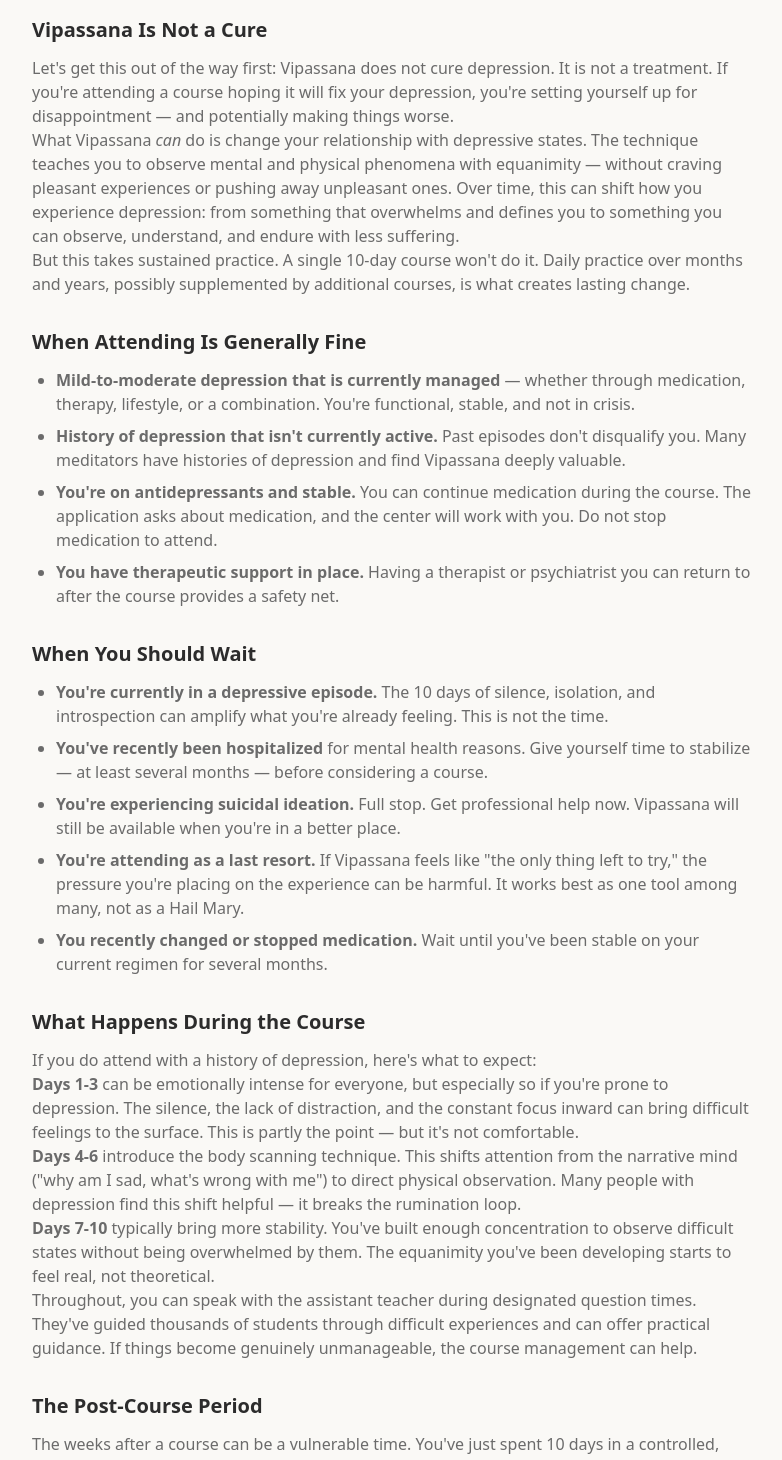
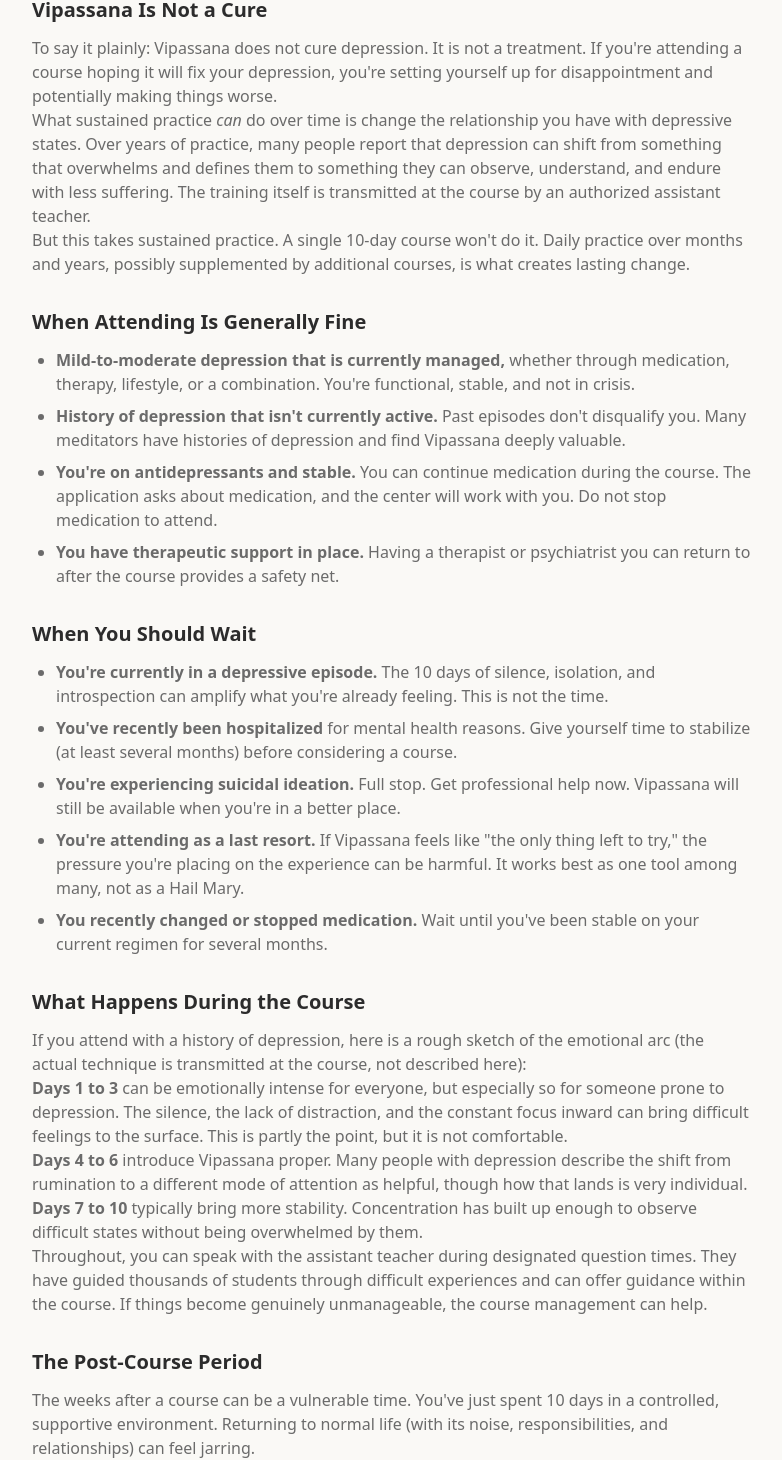
Before and after one commit to m13v/vipassana-cool, a Next.js app: page /faq/vipassana-and-depression in a window 1280 px wide. Shown: the part 775-2235 px from the top of the page, without its empty margins (248-1030 px from the left). Built offline with nearby package versions, Linux system fonts and the light colour scheme.

Commit message:
Refine copy on Vipassana and depression FAQ page

```diff
--- a/src/app/faq/vipassana-and-depression/page.tsx
+++ b/src/app/faq/vipassana-and-depression/page.tsx
@@ -3,7 +3,7 @@
 import Link from "next/link";
 
 export const metadata: Metadata = {
-  title: "Vipassana & Depression — What You Need to Know Before Attending",
+  title: "Vipassana and Depression: What to Know Before Attending",
   description:
     "Can you do Vipassana with depression? When it helps, when to wait, what happens during the course, and why it's not a replacement for professional treatment.",
   alternates: { canonical: "https://vipassana.cool/faq/vipassana-and-depression" },
@@ -14,7 +14,7 @@
     <FaqDetailPage
       pageId="faq-vipassana-and-depression"
       title="Vipassana & Depression"
-      description="Honest guidance on attending a Vipassana course when you have depression — when it helps, when to wait, and what to expect."
+      description="Honest guidance on attending a Vipassana course when you have depression: when it helps, when to wait, and what to expect."
       schemaFaqs={[
         {
           question: "Can I do Vipassana if I have depression?",
@@ -24,7 +24,7 @@
         {
           question: "Does Vipassana cure depression?",
           answer:
-            "No. Vipassana is not a treatment for depression and should not be used as a replacement for professional mental health care. However, many practitioners report that the technique — particularly developing equanimity toward difficult mind states — helps them relate to depressive episodes differently over time.",
+            "No. Vipassana is not a treatment for depression and should not be used as a replacement for professional mental health care. However, many practitioners report that, over time, the training received at the course helps them relate to depressive episodes differently.",
         },
         {
           question: "Is Vipassana dangerous for people with depression?",
@@ -43,7 +43,7 @@
       <div className="mb-8 rounded-lg border border-accent/20 bg-accent/5 p-4">
         <p className="text-sm font-medium text-accent mb-1">TL;DR</p>
         <p className="text-sm text-muted">
-          People with mild-to-moderate, managed depression can benefit from Vipassana. The technique teaches equanimity toward difficult mind states, which helps practitioners relate to depressive episodes differently over time. However, Vipassana is not a treatment for depression and should not replace professional care. If you are in an acute depressive episode, wait until you are more stable — the intense introspection and isolation of a 10-day course can temporarily amplify symptoms. Be honest on the application, continue prescribed medications, and consult your therapist or psychiatrist before attending.
+          People with mild-to-moderate, managed depression can benefit from attending a course. Many practitioners report that, over time, their relationship to depressive episodes changes. However, Vipassana is not a treatment for depression and should not replace professional care. If you are in an acute depressive episode, wait until you are more stable; the intense introspection and isolation of a 10-day course can temporarily amplify symptoms. Be honest on the application, continue prescribed medications, and consult your therapist or psychiatrist before attending.
         </p>
       </div>
 
@@ -57,10 +57,10 @@
       <section>
         <h2 className="mb-3 text-xl font-bold text-foreground">Vipassana Is Not a Cure</h2>
         <p>
-          Let&apos;s get this out of the way first: Vipassana does not cure depression. It is not a treatment. If you&apos;re attending a course hoping it will fix your depression, you&apos;re setting yourself up for disappointment — and potentially making things worse.
+          To say it plainly: Vipassana does not cure depression. It is not a treatment. If you&apos;re attending a course hoping it will fix your depression, you&apos;re setting yourself up for disappointment and potentially making things worse.
         </p>
         <p>
-          What Vipassana <em>can</em> do is change your relationship with depressive states. The technique teaches you to observe mental and physical phenomena with equanimity — without craving pleasant experiences or pushing away unpleasant ones. Over time, this can shift how you experience depression: from something that overwhelms and defines you to something you can observe, understand, and endure with less suffering.
+          What sustained practice <em>can</em> do over time is change the relationship you have with depressive states. Over years of practice, many people report that depression can shift from something that overwhelms and defines them to something they can observe, understand, and endure with less suffering. The training itself is transmitted at the course by an authorized assistant teacher.
         </p>
         <p>
           But this takes sustained practice. A single 10-day course won&apos;t do it. Daily practice over months and years, possibly supplemented by additional courses, is what creates lasting change.
@@ -70,7 +70,7 @@
       <section>
         <h2 className="mb-3 text-xl font-bold text-foreground">When Attending Is Generally Fine</h2>
         <ul className="mt-3 list-disc space-y-2 pl-6">
-          <li><strong>Mild-to-moderate depression that is currently managed</strong> — whether through medication, therapy, lifestyle, or a combination. You&apos;re functional, stable, and not in crisis.</li>
+          <li><strong>Mild-to-moderate depression that is currently managed,</strong> whether through medication, therapy, lifestyle, or a combination. You&apos;re functional, stable, and not in crisis.</li>
           <li><strong>History of depression that isn&apos;t currently active.</strong> Past episodes don&apos;t disqualify you. Many meditators have histories of depression and find Vipassana deeply valuable.</li>
           <li><strong>You&apos;re on antidepressants and stable.</strong> You can continue medication during the course. The application asks about medication, and the center will work with you. Do not stop medication to attend.</li>
           <li><strong>You have therapeutic support in place.</strong> Having a therapist or psychiatrist you can return to after the course provides a safety net.</li>
@@ -81,7 +81,7 @@
         <h2 className="mb-3 text-xl font-bold text-foreground">When You Should Wait</h2>
         <ul className="mt-3 list-disc space-y-2 pl-6">
           <li><strong>You&apos;re currently in a depressive episode.</strong> The 10 days of silence, isolation, and introspection can amplify what you&apos;re already feeling. This is not the time.</li>
-          <li><strong>You&apos;ve recently been hospitalized</strong> for mental health reasons. Give yourself time to stabilize — at least several months — before considering a course.</li>
+          <li><strong>You&apos;ve recently been hospitalized</strong> for mental health reasons. Give yourself time to stabilize (at least several months) before considering a course.</li>
           <li><strong>You&apos;re experiencing suicidal ideation.</strong> Full stop. Get professional help now. Vipassana will still be available when you&apos;re in a better place.</li>
           <li><strong>You&apos;re attending as a last resort.</strong> If Vipassana feels like &quot;the only thing left to try,&quot; the pressure you&apos;re placing on the experience can be harmful. It works best as one tool among many, not as a Hail Mary.</li>
           <li><strong>You recently changed or stopped medication.</strong> Wait until you&apos;ve been stable on your current regimen for several months.</li>
@@ -91,26 +91,26 @@
       <section>
         <h2 className="mb-3 text-xl font-bold text-foreground">What Happens During the Course</h2>
         <p>
-          If you do attend with a history of depression, here&apos;s what to expect:
+          If you attend with a history of depression, here is a rough sketch of the emotional arc (the actual technique is transmitted at the course, not described here):
         </p>
         <p>
-          <strong>Days 1-3</strong> can be emotionally intense for everyone, but especially so if you&apos;re prone to depression. The silence, the lack of distraction, and the constant focus inward can bring difficult feelings to the surface. This is partly the point — but it&apos;s not comfortable.
+          <strong>Days 1 to 3</strong> can be emotionally intense for everyone, but especially so for someone prone to depression. The silence, the lack of distraction, and the constant focus inward can bring difficult feelings to the surface. This is partly the point, but it is not comfortable.
         </p>
         <p>
-          <strong>Days 4-6</strong> introduce the body scanning technique. This shifts attention from the narrative mind (&quot;why am I sad, what&apos;s wrong with me&quot;) to direct physical observation. Many people with depression find this shift helpful — it breaks the rumination loop.
+          <strong>Days 4 to 6</strong> introduce Vipassana proper. Many people with depression describe the shift from rumination to a different mode of attention as helpful, though how that lands is very individual.
         </p>
         <p>
-          <strong>Days 7-10</strong> typically bring more stability. You&apos;ve built enough concentration to observe difficult states without being overwhelmed by them. The equanimity you&apos;ve been developing starts to feel real, not theoretical.
+          <strong>Days 7 to 10</strong> typically bring more stability. Concentration has built up enough to observe difficult states without being overwhelmed by them.
         </p>
         <p>
-          Throughout, you can speak with the assistant teacher during designated question times. They&apos;ve guided thousands of students through difficult experiences and can offer practical guidance. If things become genuinely unmanageable, the course management can help.
+          Throughout, you can speak with the assistant teacher during designated question times. They have guided thousands of students through difficult experiences and can offer guidance within the course. If things become genuinely unmanageable, the course management can help.
         </p>
       </section>
 
       <section>
         <h2 className="mb-3 text-xl font-bold text-foreground">The Post-Course Period</h2>
         <p>
-          The weeks after a course can be a vulnerable time. You&apos;ve just spent 10 days in a controlled, supportive environment. Returning to normal life — with its noise, responsibilities, and relationships — can feel jarring.
+          The weeks after a course can be a vulnerable time. You&apos;ve just spent 10 days in a controlled, supportive environment. Returning to normal life (with its noise, responsibilities, and relationships) can feel jarring.
         </p>
         <p>
           Some people experience a &quot;post-retreat high&quot; that fades, leading to a dip. Others feel raw and emotionally exposed for a while. These are normal responses, not signs that something went wrong.
```
